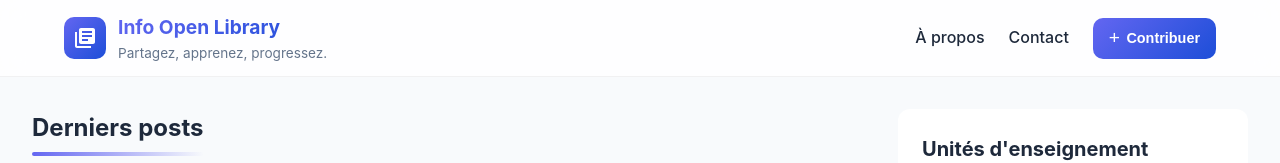
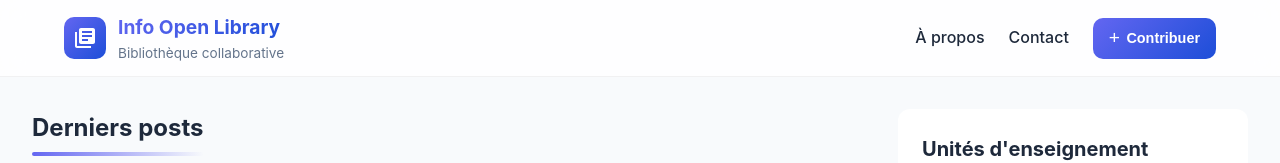
Before and after one commit to eren-the-coder/uy1_open_library, a React (Vite) app: page / in a window 1280 px wide. Shown: the top 163 px of the page. Built offline with nearby package versions, Linux system fonts and the light colour scheme.

Commit message:
style: update sub title

```diff
--- a/src/components/Header/Header.tsx
+++ b/src/components/Header/Header.tsx
@@ -24,7 +24,7 @@ const Header = () => {
           </div>
           <div className={styles.brand__text}>
             <h1 className={styles.brand__title}>Info Open Library</h1>
-            <p className={styles.brand__subtitle}>Partagez, apprenez, progressez.</p>
+            <p className={styles.brand__subtitle}>Bibliothèque collaborative</p>
           </div>
         </div>
 
```
